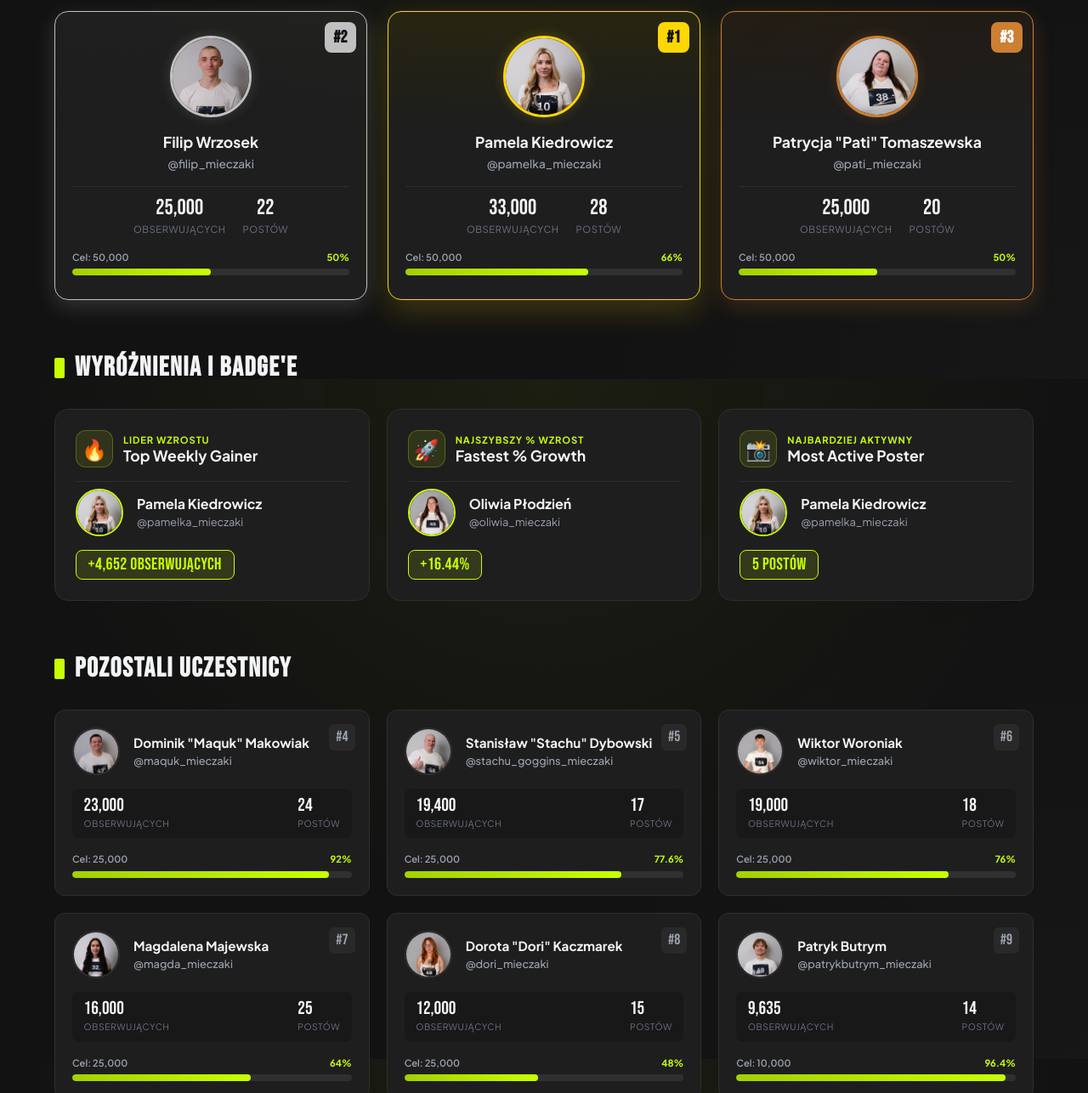
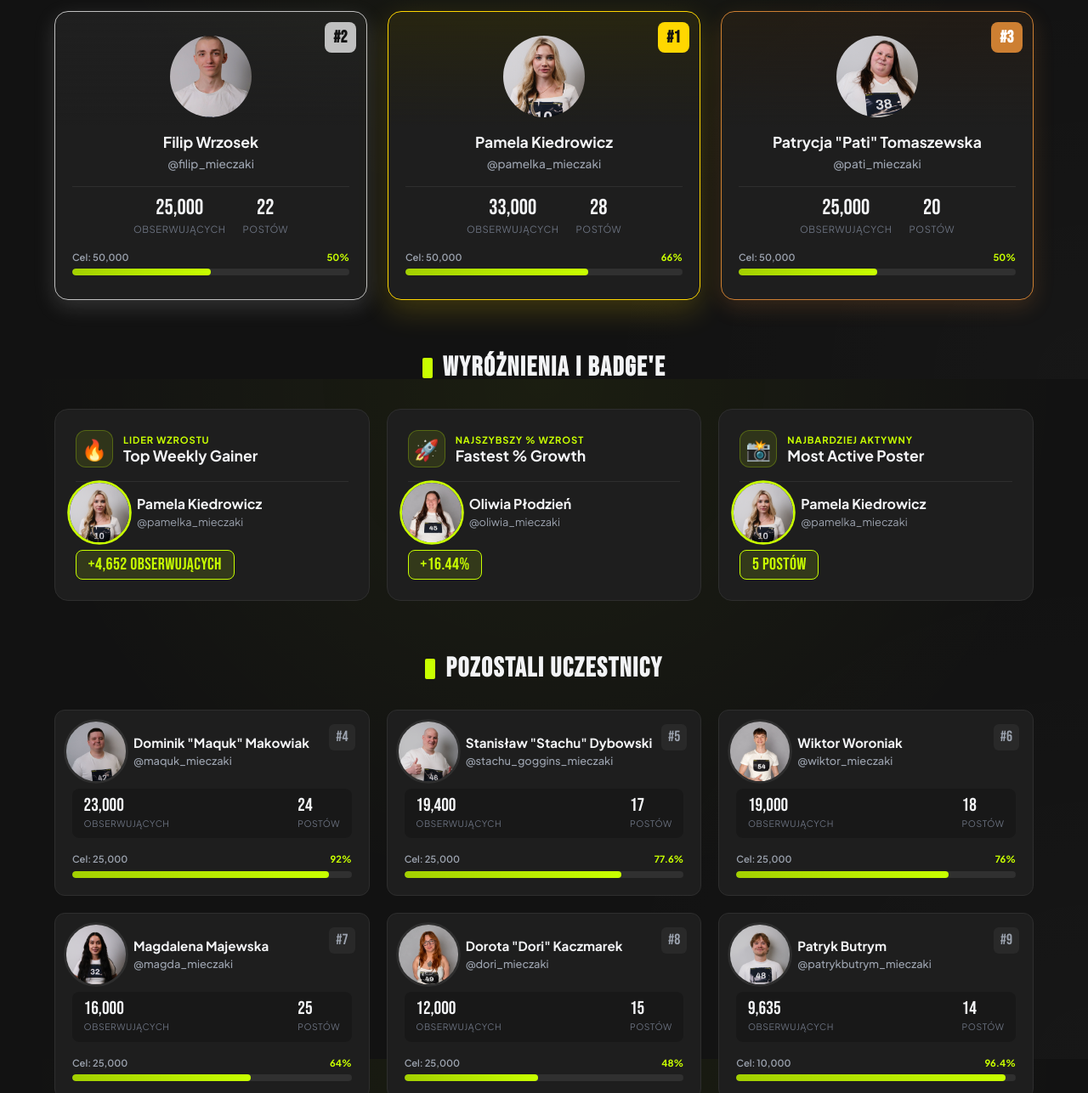
Before and after one commit to devshareshare/mieczaki-tracker, a website built with Vite: page index.html in a window 1280 px wide. Shown: the part 354-1640 px from the top of the page at 85% size. Built offline with nearby package versions, Linux system fonts and the light colour scheme.

Commit message:
style: center section headers and zoom avatar images onto contestant faces

```diff
--- a/src/styles/main.css
+++ b/src/styles/main.css
@@ -177,6 +177,8 @@ body {
   color: var(--text-main);
   display: flex;
   align-items: center;
+  justify-content: center;
+  text-align: center;
   gap: 0.75rem;
 }
 
@@ -277,13 +279,19 @@ body {
 .avatar-wrapper {
   position: relative;
   margin-bottom: 1rem;
+  width: 96px;
+  height: 96px;
+  border-radius: 50%;
+  overflow: hidden;
 }
 
 .avatar-image {
-  width: 96px;
-  height: 96px;
+  width: 100%;
+  height: 100%;
   border-radius: 50%;
   object-fit: cover;
+  object-position: center 20%;
+  transform: scale(1.35);
   display: block;
 }
 
@@ -438,8 +446,11 @@ body {
   height: 56px;
   border-radius: 50%;
   object-fit: cover;
+  object-position: center 20%;
+  transform: scale(1.35);
   border: 2px solid var(--accent-lime);
   flex-shrink: 0;
+  overflow: hidden;
 }
 
 .badge-contestant-info {
@@ -520,8 +531,11 @@ body {
   height: 56px;
   border-radius: 50%;
   object-fit: cover;
+  object-position: center 20%;
+  transform: scale(1.35);
   border: 2px solid var(--border-color);
   flex-shrink: 0;
+  overflow: hidden;
 }
 
 .tile-info {
```
